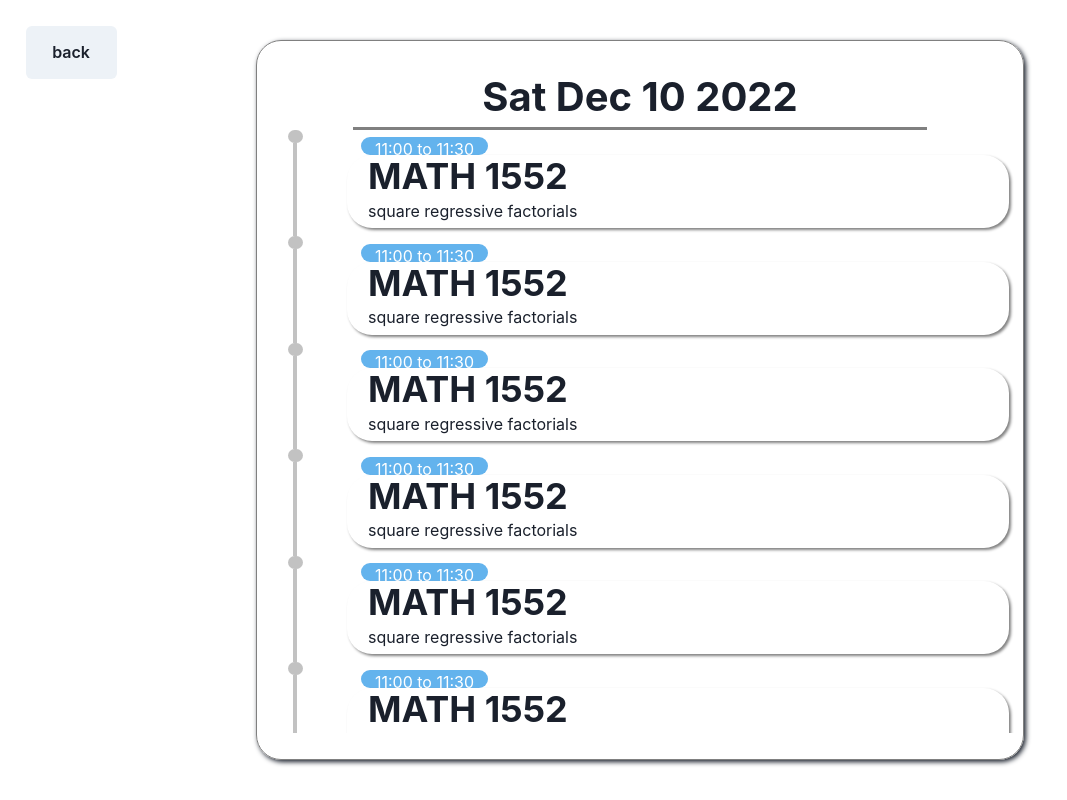
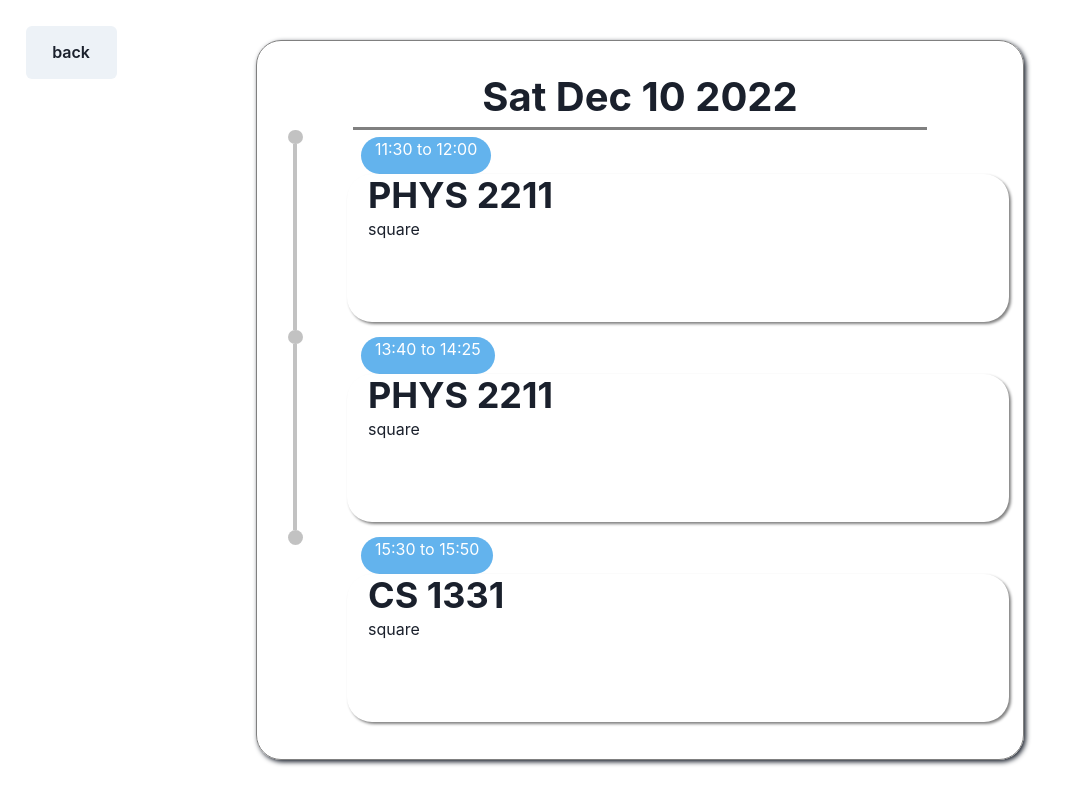
Before and after one commit to thaneesh-babu/daymaker-v4, a React (Vite) app in the folder client/: page /edit in a window 1280 px wide. Both pictures are taken after a click on the button "10". Shown: the whole page, without its empty margins (0-1067 px from the left). Built offline with nearby package versions, Linux system fonts and the light colour scheme.

Commit message:
should be done

```diff
--- a/client/package.json
+++ b/client/package.json
@@ -13,12 +13,14 @@
     "@chakra-ui/react": "^2.4.5",
     "@emotion/react": "^11.10.5",
     "@emotion/styled": "^11.10.5",
+    "@reach/router": "^1.3.4",
     "@wojtekmaj/react-timerange-picker": "^4.1.0",
     "framer-motion": "^8.0.2",
     "netlify": "^13.0.0",
     "react": "^18.2.0",
     "react-calendar": "^4.0.0",
     "react-dom": "^18.2.0",
+    "react-navigation": "^4.4.4",
     "vite": "^4.0.3"
   },
   "devDependencies": {
--- a/client/src/components/EditEvents/EditEvents.jsx
+++ b/client/src/components/EditEvents/EditEvents.jsx
@@ -1,29 +1,26 @@
-import React, { Component } from 'react';
-import { Box, Flex, Text, Heading, Button, useDisclosure, Modal, Editable, EditablePreview, EditableInput, useEditableControls, Link } from '@chakra-ui/react';
+import React from 'react';
+import { Box, Flex, Text, Button, useDisclosure, Modal, Editable, EditablePreview, EditableInput} from '@chakra-ui/react';
 import Calendar from 'react-calendar'
 import { useState } from 'react';
 import TimelineCard from './TimelineCard';
 import { createContext } from 'react';
 import TimeRangePicker from '@wojtekmaj/react-timerange-picker';
+import { useEffect } from 'react';
 
 export let EditContext = createContext();
 
 function EditEvents() {
-    /**
-     * NOTES:
-     * has multiple modes
-     * react-calendar, react-time-range-picker react-date-picker
-     * make my own day view
-     * click on events to open an edit modal
-     */
-
     // mode: calendar | day
     const [mode, setMode] = useState('calendar')
     const [day, setDay] = useState("")
+    const [eventData, setEventData] = useState([]);
     const [modalTitle, setModalTitle] = useState("")
     const [modalTime, setModalTime] = useState(['10:00', '11:00'])
     const [modalDesc, setModalDesc] = useState("")
+    const [modalID, setModalID] = useState("")
     const {onOpen, isOpen, onClose} = useDisclosure();
+    //const navigation = useNavigation();
+
 
     const changeMode = (value) => {
         if (mode === 'calendar') {
@@ -39,33 +36,32 @@ function EditEvents() {
         }
     }
 
+    useEffect(() => {
+        setEventData(mock_data);
+    }, [])
 
-    /**
-     * useeffect to get all events by date
-     * {
-        "eventId": 0,
-        "date": "string",
-        "eventName": "string",
-        "courseId": 0,
-        "duration": "string"
+    useEffect(() => {
+        for (let i = 0; i < eventData.length; i++) {
+            if (i === modalID) {
+                let temp = eventData;
+                temp[i].eventName = modalTitle;
+            }
         }
-     *
-     *
-     *
-     */
+    }, [modalTitle, modalTime, modalDesc])
 
+    // dont change server data, duplicate it and change it there
     const mock_data = [
         {
             "eventId": 0,
             "date": "Thu Jan 12 2023 11:30",
-            "eventName": "MATH 1552",
+            "eventName": "PHYS 2211",
             "courseId": 0,
             "duration": "00:30"
         },
         {
             "eventId": 1,
             "date": "Thu Jan 12 2023 13:40",
-            "eventName": "MATH 1552",
+            "eventName": "PHYS 2211",
             "courseId": 0,
             "duration": "00:45"
         },
@@ -77,9 +73,6 @@ function EditEvents() {
             "duration": "00:20"
         }
     ]
-
-
-
 
     return (
         <Flex w="100vw" h="100vh" alignItems="center" justifyContent="center" >
@@ -114,26 +107,27 @@ function EditEvents() {
                     borderBottom="medium solid gray"
                     > {day}
                 </Text>
-                <EditContext.Provider value={{setModalTitle, setModalTime, setModalDesc, onOpen, onClose, isOpen}} >
+                <EditContext.Provider value={{setModalTitle, setModalTime, setModalDesc, onOpen, onClose, isOpen, setModalID, eventData}} >
                     <Flex flexDirection="column" w="100%" h="100%" overflowY="auto">
-                        {mock_data.map((d) => {
+                        {eventData.map((d, i) => {
+                            // calculates the end time using date and duration
                             let startTime = d.date.split(" ")[4];
-                            let endTime = startTime.split(":")[1]  ;
-                            <TimelineCard time={['11:00','11:30']} title={d.eventName} desc="square regressive factorials" isLast={false} />
+                            let mins = parseInt(startTime.split(":")[1]) + parseInt(d.duration.split(":")[1]);
+                            let hrs = parseInt(startTime.split(":")[0])
+                            let endTime;
+                            if (mins >= 60) {
+                                hrs++;
+                                mins = mins % 60;
+                            }
+                            endTime = (hrs > 9 ? hrs : "0" + hrs) +  ":" + (mins > 9 ? mins : "0" + mins);
+                            return <TimelineCard id={d.eventId} time={[startTime, endTime]} title={d.eventName} desc="square" isLast={i == eventData.length - 1} data={eventData[i]} />
                         })}
-                        <TimelineCard time={['11:00','11:30']} title="MATH 1552" desc="square regressive factorials" isLast={false} />
-                        <TimelineCard time={['11:00','11:30']} title="MATH 1552" desc="square regressive factorials" isLast={false} />
-                        <TimelineCard time={['11:00','11:30']} title="MATH 1552" desc="square regressive factorials" isLast={false} />
-                        <TimelineCard time={['11:00','11:30']} title="MATH 1552" desc="square regressive factorials" isLast={false} />
-                        <TimelineCard time={['11:00','11:30']} title="MATH 1552" desc="square regressive factorials" isLast={false} />
-                        <TimelineCard time={['11:00','11:30']} title="MATH 1552" desc="square regressive factorials" isLast={false} />
-                        <TimelineCard time={['13:45','15:00']} title="MATH 1552" desc="square regressive factorials" isLast={true}/>
                     </Flex>
                 </EditContext.Provider>
             </Flex>}
-            <Link to='/'>
-                <Button pos='absolute' top='0' left='0' p='2%' m='2%' >back</Button>
-            </Link>
+            <Button pos='absolute' top='0' left='0' p='2%' m='2%'>
+                back
+            </Button>
             <Modal isOpen={isOpen} >
                 <Flex flexDirection="column" h="40vh" w="70vw" pos="absolute"
                         left="50%"
--- a/client/src/components/EditEvents/TimelineCard.jsx
+++ b/client/src/components/EditEvents/TimelineCard.jsx
@@ -5,22 +5,11 @@ import { useEffect } from 'react';
 import { useState } from 'react';
 import { EditContext } from './EditEvents';
 
-function TimelineCard({time, title, desc, isLast}) {
-    /**
-     * Card
-     *      left panel
-     *          dot
-     *          line only present when event below
-     *      right panel
-     *          time in a bubble
-     *          actual card
-     */
-
+function TimelineCard({id, time, title, desc, isLast, data}) {
     const [cardTime, setCardTime] = useState("");
     const [cardTitle, setCardTitle] = useState("");
     const [cardDesc, setCardDesc] = useState("");
-    const {setModalTime, setModalTitle, setModalDesc, onOpen, onClose, isOpen} = useContext(EditContext);
-
+    const {setModalTime, setModalTitle, setModalDesc, onOpen, onClose, isOpen, setModalID} = useContext(EditContext);
 
     useEffect(() => {
         setCardTime(time)
@@ -36,6 +25,7 @@ function TimelineCard({time, title, desc, isLast}) {
             setModalTime(cardTime);
             setModalTitle(cardTitle);
             setModalDesc(cardDesc);
+            setModalID(id);
         }
 
     }
@@ -56,7 +46,7 @@ function TimelineCard({time, title, desc, isLast}) {
                     borderRadius="25px" boxShadow="2px 2px 3px gray"
                     textAlign="left"
                     onClick={openModal} >
-                    <Heading> {cardTitle} </Heading>
+                    <Heading> {data.eventName} </Heading>
                     <Text> {cardDesc} </Text>
                 </Flex>
             </Flex>
```
Also changed, not shown: 1 other file (tests, documents, lock files or other folders).
